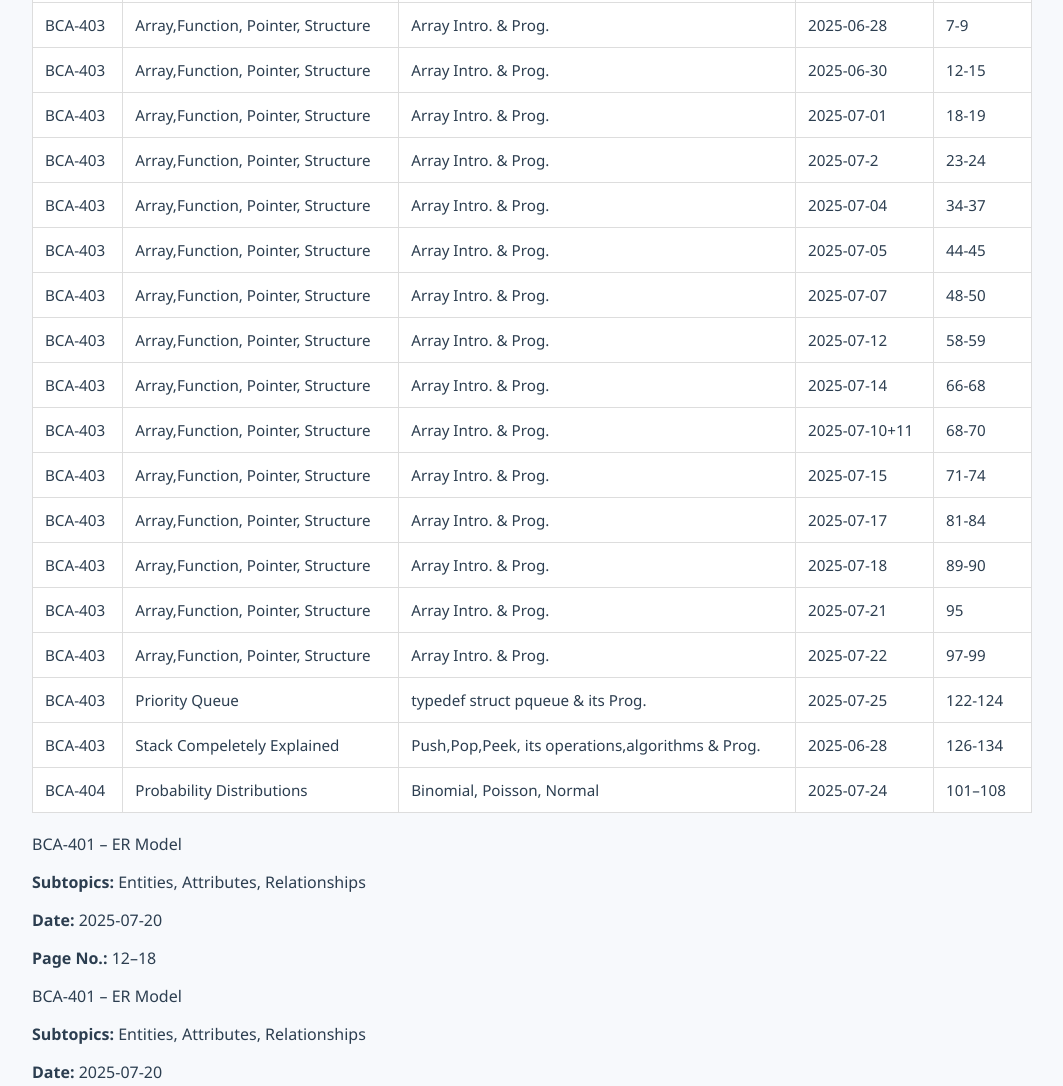
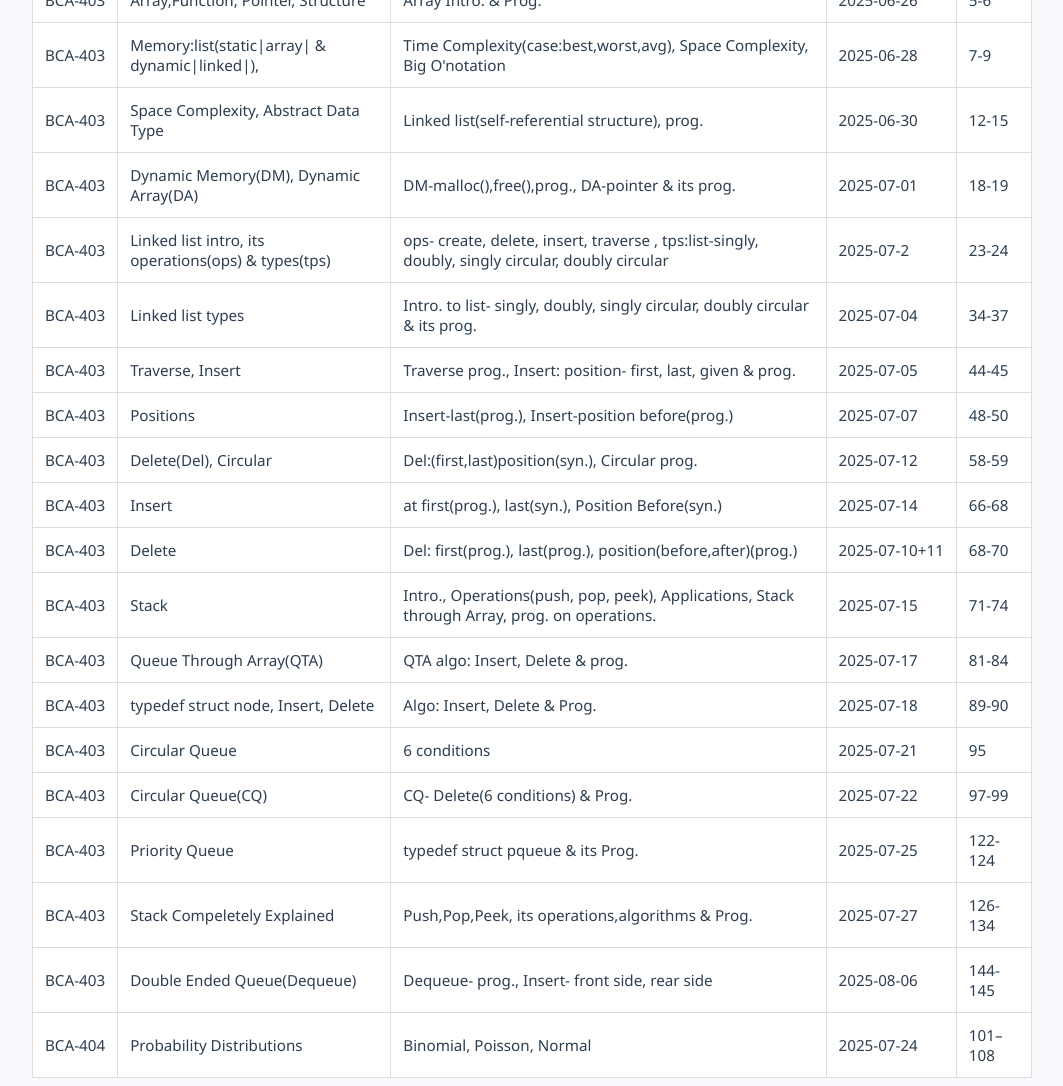
Before and after one commit to suman877/Suman-sBCAConsole, a plain HTML site: page index.html in a window 1280 px wide. Shown: the part 585-1671 px from the top of the page, without its empty margins (108-1171 px from the left). Drawn offline with Linux system fonts and the light colour scheme.

Commit message:
Update index.html

```diff
--- a/index.html
+++ b/index.html
@@ -221,7 +221,7 @@ method</p>
             </td>
           </tr>
 	<tr data-subj="BCA-403">
-            <td>BCA‑403</td><td>Array,Function, Pointer, Structure</td><td>Array Intro. & Prog. </td><td>2025‑06‑28</td><td>7-9</td>
+            <td>BCA‑403</td><td> Memory:list(static|array| & dynamic|linked|),  </td><td>Time Complexity(case:best,worst,avg), Space Complexity, Big O'notation </td><td>2025‑06‑28</td><td>7-9</td>
             <td class="remarks-cell">Analyze complexities & behavior.</td>
             <td class="admin-only">https://example.com/sorting</td>
             <td class="admin-only">
@@ -230,7 +230,7 @@ method</p>
             </td>
           </tr>
 	<tr data-subj="BCA-403">
-            <td>BCA‑403</td><td>Array,Function, Pointer, Structure</td><td>Array Intro. & Prog. </td><td>2025‑06‑30</td><td>12-15</td>
+            <td>BCA‑403</td><td>Space Complexity, Abstract Data Type</td><td>Linked list(self-referential structure), prog. </td><td>2025‑06‑30</td><td>12-15</td>
             <td class="remarks-cell">Analyze complexities & behavior.</td>
             <td class="admin-only">https://example.com/sorting</td>
             <td class="admin-only">
@@ -239,7 +239,7 @@ method</p>
             </td>
           </tr>
 	<tr data-subj="BCA-403">
-            <td>BCA‑403</td><td>Array,Function, Pointer, Structure</td><td>Array Intro. & Prog. </td><td>2025‑07‑01</td><td>18-19</td>
+            <td>BCA‑403</td><td>Dynamic Memory(DM), Dynamic Array(DA)</td><td>DM-malloc(),free(),prog., DA-pointer & its prog.</td><td>2025‑07‑01</td><td>18-19</td>
             <td class="remarks-cell">Analyze complexities & behavior.</td>
             <td class="admin-only">https://example.com/sorting</td>
             <td class="admin-only">
@@ -248,7 +248,7 @@ method</p>
             </td>
           </tr>
 	<tr data-subj="BCA-403">
-            <td>BCA‑403</td><td>Array,Function, Pointer, Structure</td><td>Array Intro. & Prog. </td><td>2025‑07‑2</td><td>23-24</td>
+            <td>BCA‑403</td><td>Linked list intro, its operations(ops) & types(tps)</td><td>ops- create, delete, insert, traverse , tps:list-singly, doubly, singly circular, doubly circular</td><td>2025‑07‑2</td><td>23-24</td>
             <td class="remarks-cell">Analyze complexities & behavior.</td>
             <td class="admin-only">https://example.com/sorting</td>
             <td class="admin-only">
@@ -257,7 +257,7 @@ method</p>
             </td>
           </tr>
 	<tr data-subj="BCA-403">
-            <td>BCA‑403</td><td>Array,Function, Pointer, Structure</td><td>Array Intro. & Prog. </td><td>2025‑07‑04</td><td>34-37</td>
+            <td>BCA‑403</td><td>Linked list types</td><td>Intro. to list- singly, doubly, singly circular, doubly circular & its prog.  </td><td>2025‑07‑04</td><td>34-37</td>
             <td class="remarks-cell">Analyze complexities & behavior.</td>
             <td class="admin-only">https://example.com/sorting</td>
             <td class="admin-only">
@@ -266,7 +266,7 @@ method</p>
             </td>
           </tr>
 	<tr data-subj="BCA-403">
-            <td>BCA‑403</td><td>Array,Function, Pointer, Structure</td><td>Array Intro. & Prog. </td><td>2025‑07‑05</td><td>44-45</td>
+            <td>BCA‑403</td><td>Traverse, Insert</td><td>Traverse prog., Insert: position- first, last, given & prog. </td><td>2025‑07‑05</td><td>44-45</td>
             <td class="remarks-cell">Analyze complexities & behavior.</td>
             <td class="admin-only">https://example.com/sorting</td>
             <td class="admin-only">
@@ -275,7 +275,7 @@ method</p>
             </td>
           </tr>
 	<tr data-subj="BCA-403">
-            <td>BCA‑403</td><td>Array,Function, Pointer, Structure</td><td>Array Intro. & Prog. </td><td>2025‑07‑07</td><td>48-50</td>
+            <td>BCA‑403</td><td>Positions</td><td>Insert-last(prog.), Insert-position before(prog.) </td><td>2025‑07‑07</td><td>48-50</td>
             <td class="remarks-cell">Analyze complexities & behavior.</td>
             <td class="admin-only">https://example.com/sorting</td>
             <td class="admin-only">
@@ -284,7 +284,7 @@ method</p>
             </td>
           </tr>
 	<tr data-subj="BCA-403">
-            <td>BCA‑403</td><td>Array,Function, Pointer, Structure</td><td>Array Intro. & Prog. </td><td>2025‑07‑12</td><td>58-59</td>
+            <td>BCA‑403</td><td>Delete(Del), Circular</td><td>Del:(first,last)position(syn.), Circular prog. </td><td>2025‑07‑12</td><td>58-59</td>
             <td class="remarks-cell">Analyze complexities & behavior.</td>
             <td class="admin-only">https://example.com/sorting</td>
             <td class="admin-only">
@@ -293,7 +293,7 @@ method</p>
             </td>
           </tr>
 	<tr data-subj="BCA-403">
-            <td>BCA‑403</td><td>Array,Function, Pointer, Structure</td><td>Array Intro. & Prog. </td><td>2025‑07‑14</td><td>66-68</td>
+            <td>BCA‑403</td><td>Insert</td><td>at first(prog.), last(syn.), Position Before(syn.) </td><td>2025‑07‑14</td><td>66-68</td>
             <td class="remarks-cell">Analyze complexities & behavior.</td>
             <td class="admin-only">https://example.com/sorting</td>
             <td class="admin-only">
@@ -302,7 +302,7 @@ method</p>
             </td>
           </tr>
 	<tr data-subj="BCA-403">
-            <td>BCA‑403</td><td>Array,Function, Pointer, Structure</td><td>Array Intro. & Prog. </td><td>2025‑07‑10+11</td><td>68-70</td>
+            <td>BCA‑403</td><td>Delete</td><td>Del: first(prog.), last(prog.), position(before,after)(prog.) </td><td>2025‑07‑10+11</td><td>68-70</td>
             <td class="remarks-cell">Analyze complexities & behavior.</td>
             <td class="admin-only">https://example.com/sorting</td>
             <td class="admin-only">
@@ -311,7 +311,7 @@ method</p>
             </td>
           </tr>
 	<tr data-subj="BCA-403">
-            <td>BCA‑403</td><td>Array,Function, Pointer, Structure</td><td>Array Intro. & Prog. </td><td>2025‑07‑15</td><td>71-74</td>
+            <td>BCA‑403</td><td>Stack</td><td>Intro., Operations(push, pop, peek), Applications, Stack through Array, prog. on operations. </td><td>2025‑07‑15</td><td>71-74</td>
             <td class="remarks-cell">Analyze complexities & behavior.</td>
             <td class="admin-only">https://example.com/sorting</td>
             <td class="admin-only">
@@ -320,7 +320,7 @@ method</p>
             </td>
           </tr>
 	<tr data-subj="BCA-403">
-            <td>BCA‑403</td><td>Array,Function, Pointer, Structure</td><td>Array Intro. & Prog. </td><td>2025‑07‑17</td><td>81-84</td>
+            <td>BCA‑403</td><td>Queue Through Array(QTA)</td><td>QTA algo: Insert, Delete & prog. </td><td>2025‑07‑17</td><td>81-84</td>
             <td class="remarks-cell">Analyze complexities & behavior.</td>
             <td class="admin-only">https://example.com/sorting</td>
             <td class="admin-only">
@@ -329,7 +329,7 @@ method</p>
             </td>
           </tr>
 	<tr data-subj="BCA-403">
-            <td>BCA‑403</td><td>Array,Function, Pointer, Structure</td><td>Array Intro. & Prog. </td><td>2025‑07‑18</td><td>89-90</td>
+            <td>BCA‑403</td><td>typedef struct node, Insert, Delete</td><td>Algo: Insert, Delete & Prog. </td><td>2025‑07‑18</td><td>89-90</td>
             <td class="remarks-cell">Analyze complexities & behavior.</td>
             <td class="admin-only">https://example.com/sorting</td>
             <td class="admin-only">
@@ -338,7 +338,7 @@ method</p>
             </td>
           </tr>
 	<tr data-subj="BCA-403">
-            <td>BCA‑403</td><td>Array,Function, Pointer, Structure</td><td>Array Intro. & Prog. </td><td>2025‑07‑21</td><td>95</td>
+            <td>BCA‑403</td><td>Circular Queue</td><td>6 conditions </td><td>2025‑07‑21</td><td>95</td>
             <td class="remarks-cell">Analyze complexities & behavior.</td>
             <td class="admin-only">https://example.com/sorting</td>
             <td class="admin-only">
@@ -347,7 +347,7 @@ method</p>
             </td>
           </tr>
 	<tr data-subj="BCA-403">
-            <td>BCA‑403</td><td>Array,Function, Pointer, Structure</td><td>Array Intro. & Prog. </td><td>2025‑07‑22</td><td>97-99</td>
+            <td>BCA‑403</td><td>Circular Queue(CQ)</td><td>CQ- Delete(6 conditions) & Prog. </td><td>2025‑07‑22</td><td>97-99</td>
             <td class="remarks-cell">Analyze complexities & behavior.</td>
             <td class="admin-only">https://example.com/sorting</td>
             <td class="admin-only">
@@ -365,7 +365,16 @@ method</p>
             </td>
           </tr>
 	<tr data-subj="BCA-403">
-            <td>BCA‑403</td><td>Stack Compeletely Explained</td><td>Push,Pop,Peek, its operations,algorithms & Prog. </td><td>2025‑06‑28</td><td>126-134</td>
+            <td>BCA‑403</td><td>Stack Compeletely Explained</td><td>Push,Pop,Peek, its operations,algorithms & Prog. </td><td>2025‑07‑27</td><td>126-134</td>
+            <td class="remarks-cell">Self-learning arena</td>
+            <td class="admin-only">https://example.com/sorting</td>
+            <td class="admin-only">
+              <button class="btn-edit">Edit</button>
+              <button class="btn-save">Save</button>
+            </td>
+          </tr>
+		<tr data-subj="BCA-403">
+            <td>BCA‑403</td><td>Double Ended Queue(Dequeue)</td><td>Dequeue- prog., Insert- front side, rear side </td><td>2025‑08‑06</td><td>144-145</td>
             <td class="remarks-cell">Self-learning arena</td>
             <td class="admin-only">https://example.com/sorting</td>
             <td class="admin-only">
```
